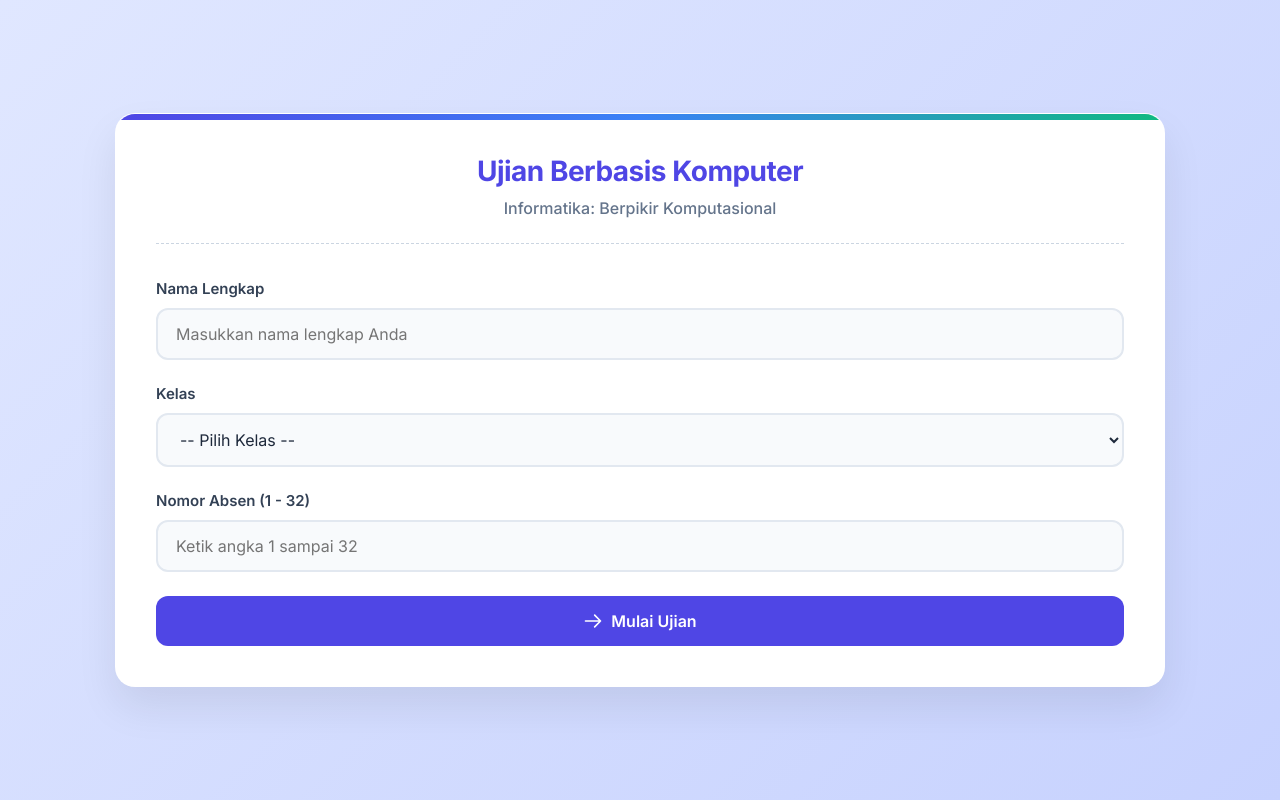
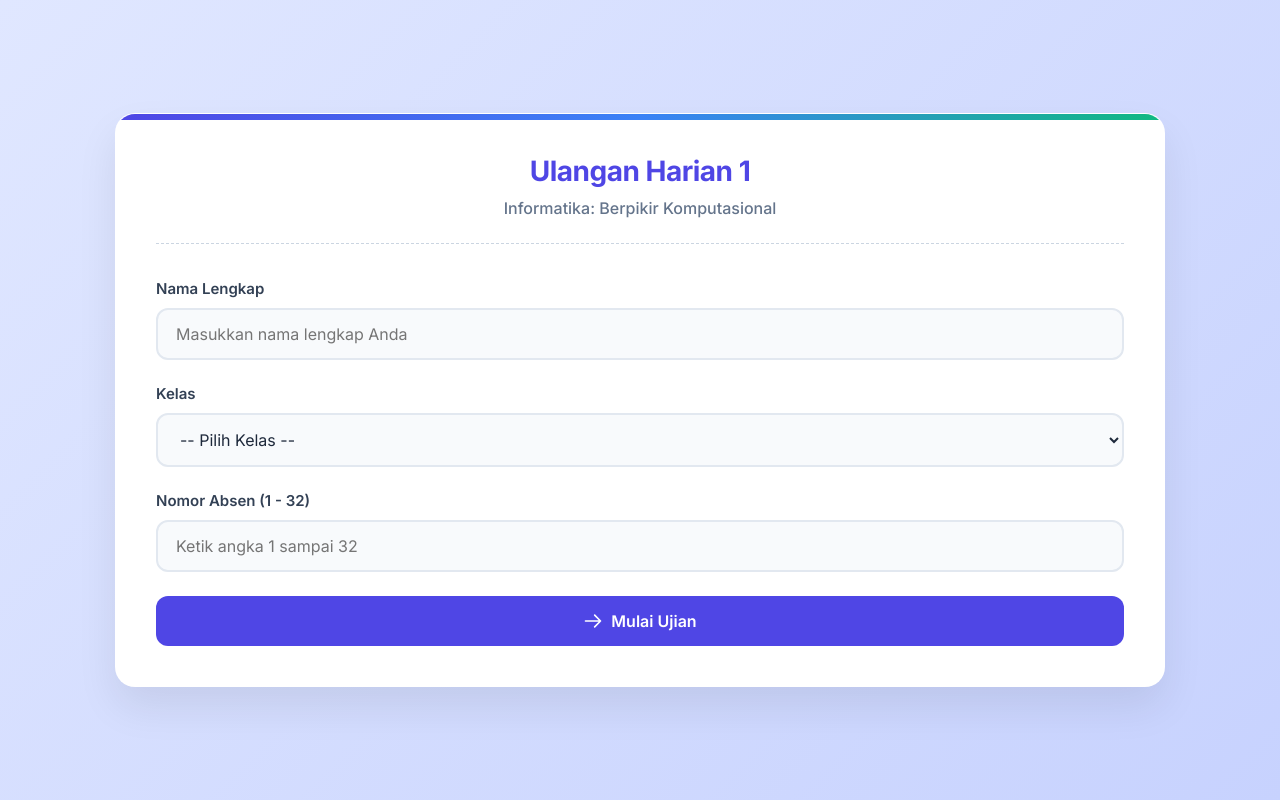
Before and after one commit to mutiapn/m7, a plain HTML site: page index.html in a window 1280 px wide. Drawn offline with Linux system fonts and the light colour scheme.

Commit message:
Update index.html

```diff
--- a/index.html
+++ b/index.html
@@ -3,7 +3,7 @@
 <head>
     <meta charset="UTF-8">
     <meta name="viewport" content="width=device-width, initial-scale=1.0">
-    <title>CBT Ujian Harian - Informatika</title>
+    <title>Ulangan Harian - Informatika</title>
     <style>
         @import url('https://fonts.googleapis.com/css2?family=Inter:wght@400;500;600;700&display=swap');
 
@@ -497,7 +497,7 @@
 
         <!-- HEADER -->
         <div class="header" id="main-header">
-            <h1>Ujian Berbasis Komputer</h1>
+            <h1>Ulangan Harian 1</h1>
             <p>Informatika: Berpikir Komputasional</p>
         </div>
 
```
